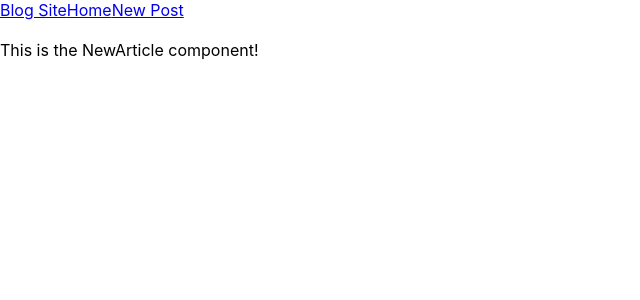
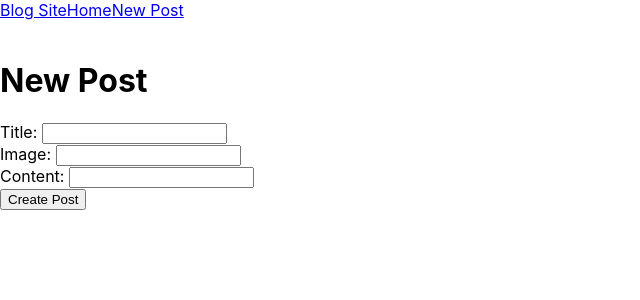
Before and after one commit to leonndp/mern-blog-site, a React (Create React App) app: page /new in a window 1280 px wide. Shown: the top 300 px of the page, without its empty margins (0-640 px from the left). Built offline with nearby package versions, Linux system fonts and the light colour scheme.

Commit message:
Added NewArticle component

```diff
--- a/src/App.js
+++ b/src/App.js
@@ -4,6 +4,7 @@ import { BrowserRouter as Router, Route } from 'react-router-dom';
 import Navbar from './components/Navbar';
 import ArticlesList from './components/ArticlesList';
 import NewArticle from './components/NewArticle';
+// import ViewArticle from './components/ViewArticle';
 import EditArticle from './components/EditArticle';
 
 function App() {
--- a/src/components/NewArticle.js
+++ b/src/components/NewArticle.js
@@ -1,9 +1,91 @@
 import React from 'react';
 
 export default class NewArticle extends React.Component {
+	constructor(props){
+		super(props);
+
+		this.onChangeTitle = this.onChangeTitle.bind(this);
+		this.onChangeImage = this.onChangeImage.bind(this);
+		this.onChangeContent = this.onChangeContent.bind(this);
+		this.onSubmit = this.onSubmit.bind(this);
+
+		this.state = {
+			title:'',
+			date:new Date(),
+			image:'',
+			content:''
+		}
+	}
+
+	onChangeTitle(e) {
+		this.setState({
+			title: e.target.value
+		});
+	}
+
+	onChangeImage(e) {
+		this.setState({
+			image: e.target.value
+		});
+	}
+
+	onChangeContent(e) {
+		this.setState({
+			content: e.target.value
+		});
+	}
+
+	onSubmit(e) {
+		e.preventDefault();
+
+		const article = {
+			title: this.state.title,
+			date: this.state.date,
+			image: this.state.image,
+			content: this.state.content
+		}
+
+		console.log(article);
+
+		window.location = '/';
+	}
+
 	render() {
 		return (
-			<div>This is the NewArticle component!</div>
+			<div>
+				<h1>New Post</h1>
+				<form onSubmit={this.onSubmit}>
+					<div>
+						<label>Title: </label>
+						<input
+							type='text'
+							value={this.state.title}
+							onChange={this.onChangeTitle}
+							required
+							/>
+					</div>
+					<div>
+						<label>Image: </label>
+						<input
+							type='text'
+							value={this.state.image}
+							onChange={this.onChangeImage}
+							/>
+					</div>
+					<div>
+						<label>Content: </label>
+						<input
+							type='textarea'
+							value={this.state.content}
+							onChange={this.onChangeContent}
+							required
+							/>
+					</div>
+					<div>
+						<input type="submit" value="Create Post" />
+					</div>
+				</form>
+			</div>
 		)
 	}
 }
```
